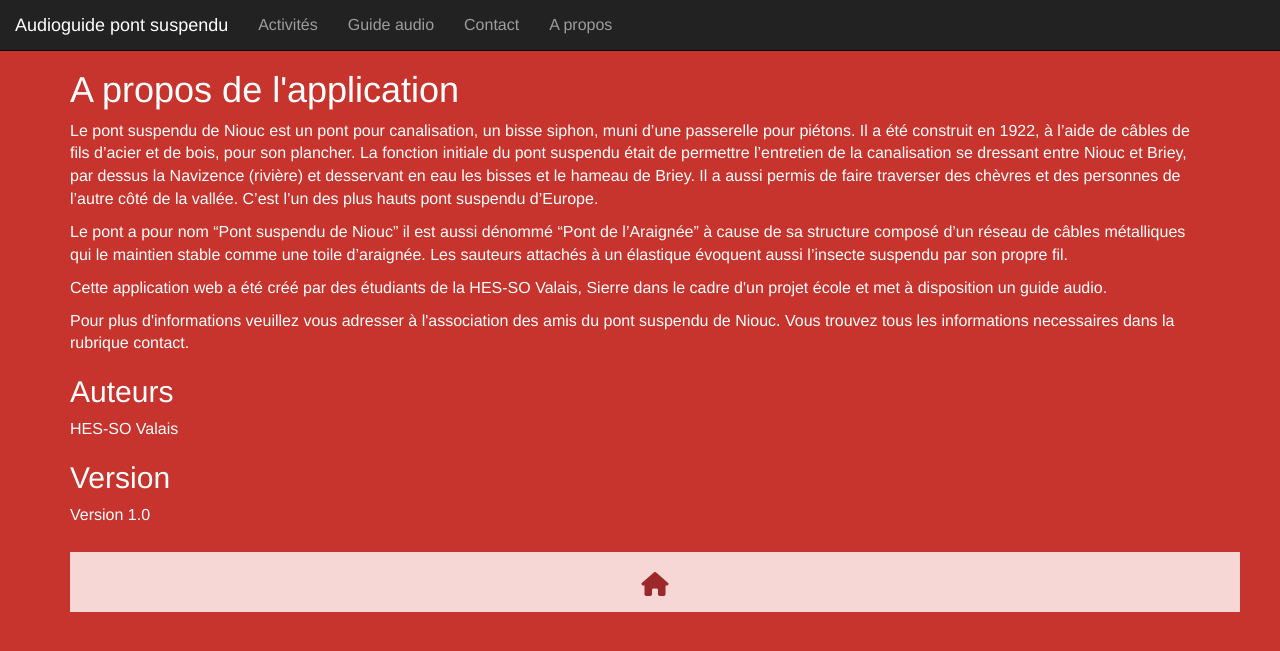
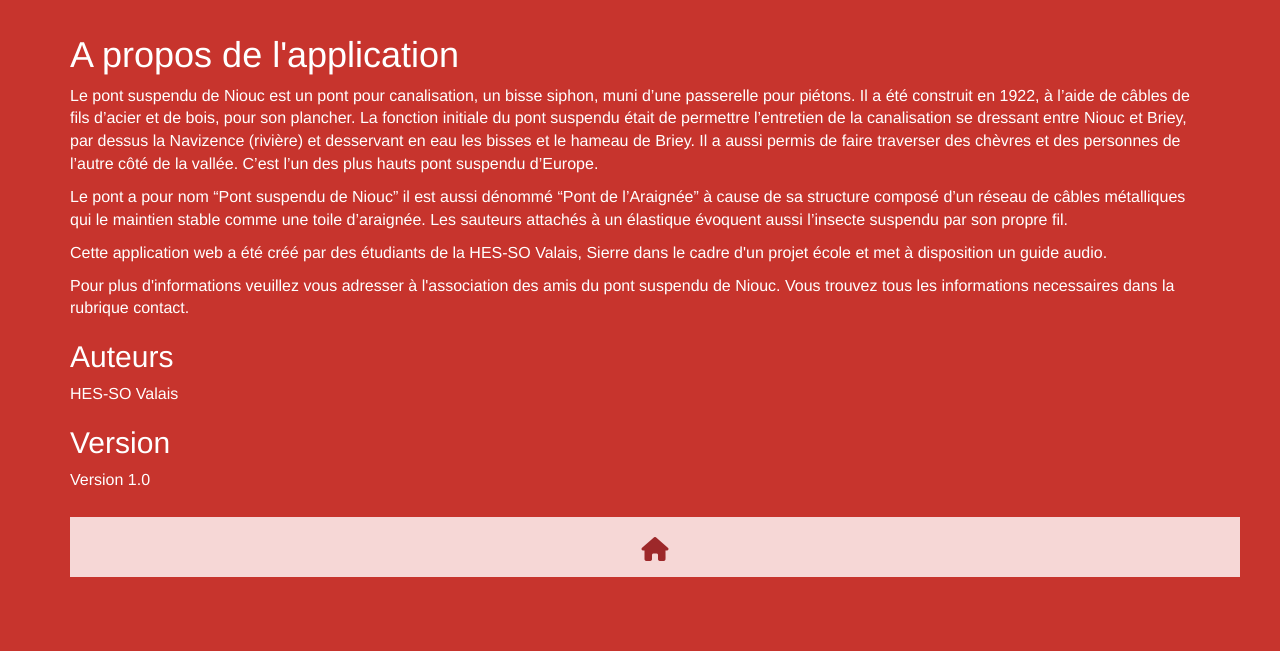
Before and after one commit to Borganov/audioguide, a Django app: template templates/about/about.html in a window 1280 px wide. Shown: the top 651 px of the page. Run offline with Django 3.2, Linux system fonts and the light colour scheme; the template is opened without the code that fills it, so the values that code supplies are empty; parts of the project's set-up code (start-up, migrations or seed data) failed here and were passed over; some libraries are stand-ins or nearby versions.

Commit message:
Navigation bar removed
regarding Julien's comments

```diff
--- a/static/css/style.css
+++ b/static/css/style.css
@@ -2,7 +2,7 @@
 body {
     color: #fff;
     font-size: 16px;
-    padding-top: 70px;
+    padding-top: 35px;
     padding-bottom: 20px;
 }
 
--- a/templates/base.html
+++ b/templates/base.html
@@ -16,30 +16,7 @@
 </head>
 <!--  <body class="main-color" onLoad="MM_preloadImages('images/FRANCAIS2.png','images/DEUTSCH2.png','images/ENGLISH2.png')"> -->
 <body class="bodyBG">
-<!-- Navigation (header) -->
-<nav class="navbar navbar-inverse navbar-fixed-top main-color">
-    <div class="container-fluid">
-        <div class="navbar-header">
 
-            <!-- Collapse button -->
-            <button type="button" class="navbar-toggle" data-toggle="collapse" data-target="#menu"><span
-                    class="icon-bar"></span> <span class="icon-bar"></span> <span class="icon-bar"></span></button>
-            <a class="textBlack navbar-brand" href="/">Audioguide pont suspendu</a>
-        </div>
-
-        <!-- Collapsible content -->
-        <div class="collapse navbar-collapse" id="menu">
-            <!-- Links -->
-            <ul class="nav navbar-nav">
-                <li class="nav-item"><a class="nav-link" href="/activity">{% trans "Activités" %}</a></li>
-                <li class="nav-item"><a class="nav-link" href="/position">{% trans "Guide audio" %}</a></li>
-                <li class="nav-item"><a class="nav-link" href="/contact">{% trans "Contact" %}</a></li>
-                <!--<li class="nav-item"><a class="nav-link" href="">{% trans "Langue" %}</a></li>-->
-                <li class="nav-item"><a class="nav-link" href="/about">{% trans "A propos" %}</a></li>
-            </ul>
-        </div>
-    </div>
-</nav>
 <!-- Page content -->
 <div class="container bodyBG neg-mrg">
     {% block content %}
@@ -49,8 +26,5 @@
     <!-- CONTENT -->
     {% endblock %}
 </div>
-<footer>
-
-</footer>
 </body>
 </html>
```
